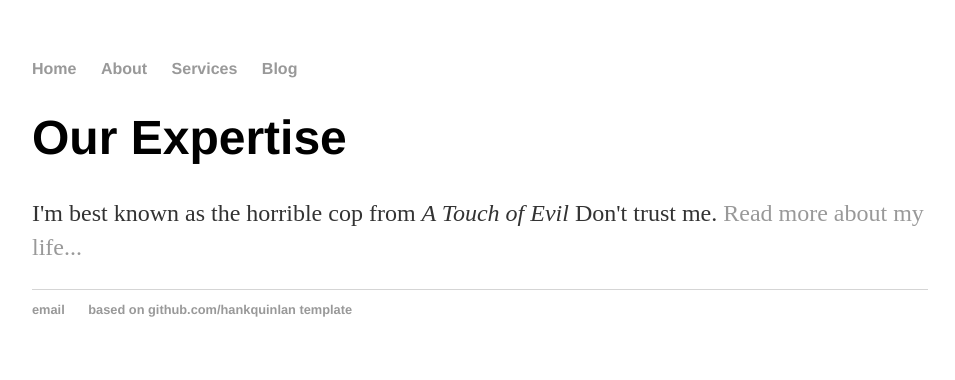
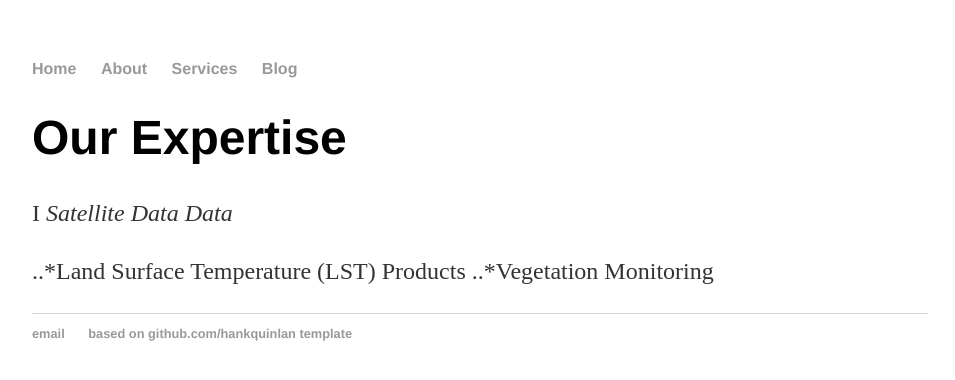
Before and after one commit to Axpere/axpere.github.io, a Jekyll site: the page built from services/index.html, in a window 1280 px wide. Shown: the top 380 px of the page, without its empty margins (160-1115 px from the left). Built offline with Jekyll 4.4.1, drawn with Linux system fonts in a browser that asks for light colours.

Commit message:
Update index.html

```diff
--- a/services/index.html
+++ b/services/index.html
@@ -4,5 +4,9 @@ title: Services
 ---
 <div class="blurb">
 	<h1>Our Expertise</h1>
-	<p>I'm best known as the horrible cop from <em>A Touch of Evil</em> Don't trust me. <a href="/about">Read more about my life...</a></p>
+	<p>I <em>Satellite Data Data</em></p>
+	<p>
+	..*Land Surface Temperature (LST) Products
+	..*Vegetation Monitoring
+	</p>
 </div><!-- /.blurb -->
```
